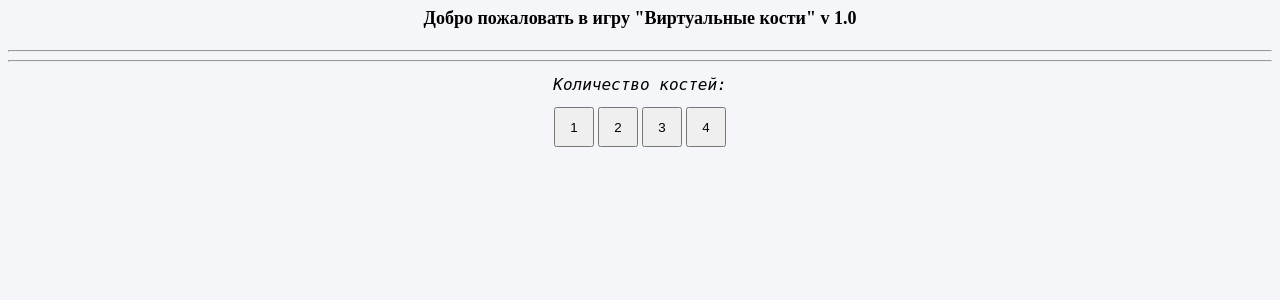
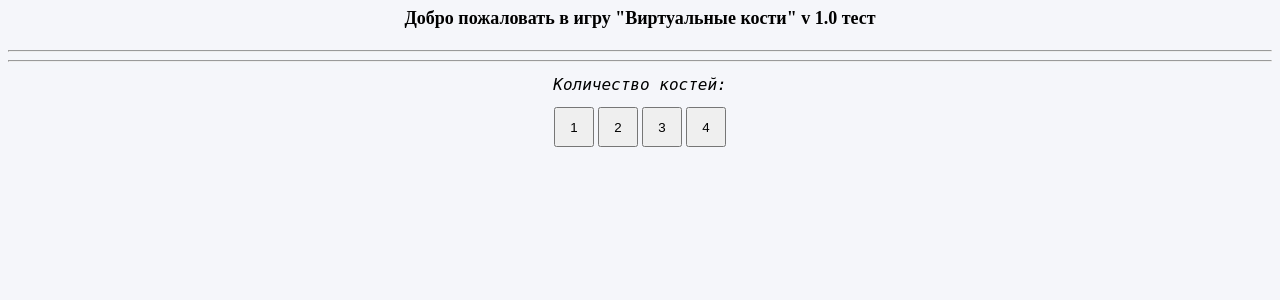
Before and after one commit to Suntory22/diceCICD, a Flask app: page / in a window 1280 px wide. Shown: the top 300 px of the page. Run offline with Flask 2, Linux system fonts and the light colour scheme.

Commit message:
Update base.html

```diff
--- a/templates/base.html
+++ b/templates/base.html
@@ -9,7 +9,7 @@
     </style>
     </head>
     <body>
-        <h1><font size="4"><p align="center"> Добро пожаловать в игру "Виртуальные кости" v 1.0 </p> </font></h1>
+        <h1><font size="4"><p align="center"> Добро пожаловать в игру "Виртуальные кости" v 1.0 тест </p> </font></h1>
         <hr>
         {% block content%}  {% endblock %}
         <hr>
```
